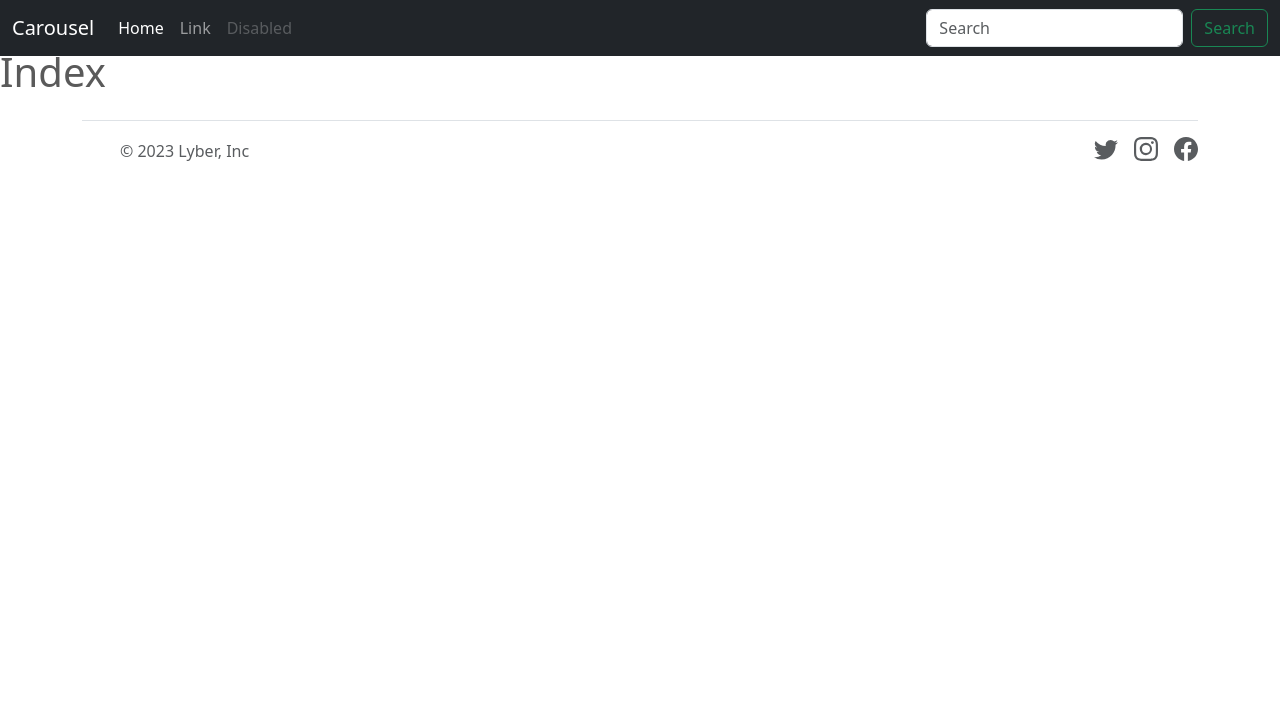
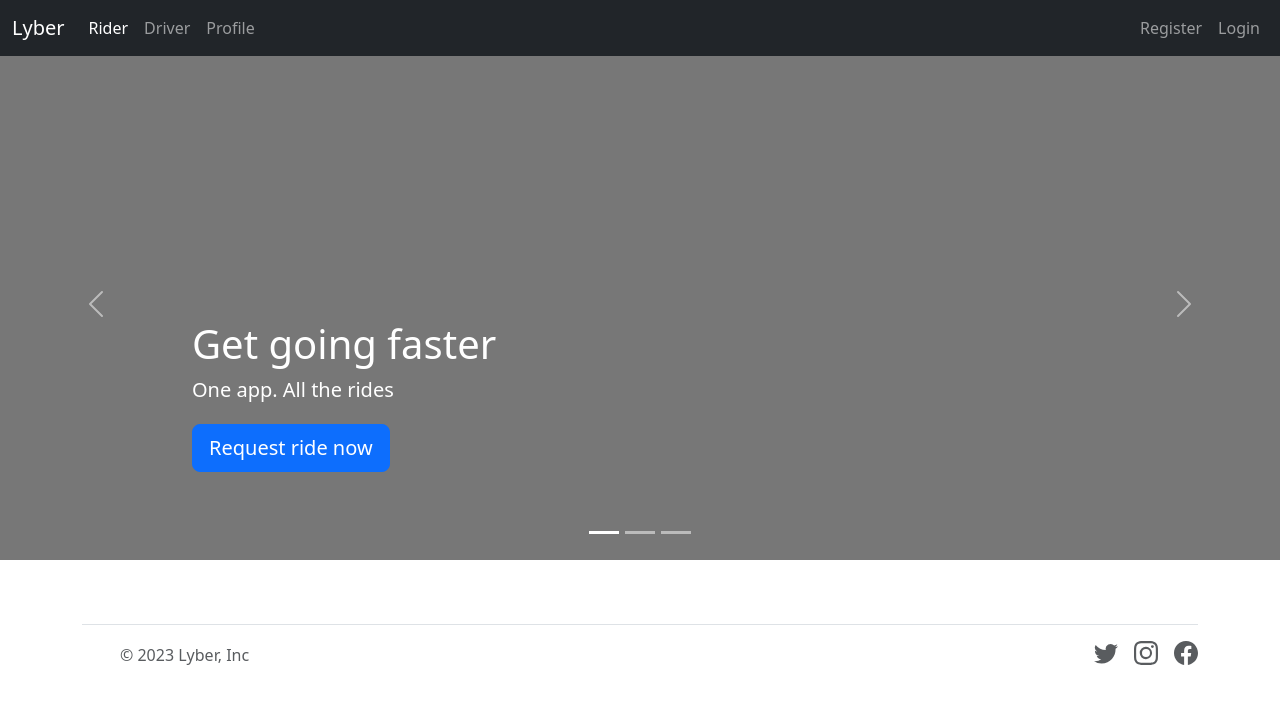
Before and after one commit to carolinechen99/ride-hailing-web, a Django app: template templates/pages/index.html in a window 1280 px wide. Shown: the top 704 px of the page. Run offline with Django 3.2, Linux system fonts and the light colour scheme; the template is opened without the code that fills it, so the values that code supplies are empty; some libraries are stand-ins or nearby versions.

Commit message:
add img materials and add login/sign up bar in nav

```diff
--- a/templates/pages/index.html
+++ b/templates/pages/index.html
@@ -2,6 +2,55 @@
 
 {% block content %}
 
-<h1>Index</h1>
+<div id="myCarousel" class="carousel slide" data-bs-ride="carousel">
+    <div class="carousel-indicators">
+      <button type="button" data-bs-target="#myCarousel" data-bs-slide-to="0" class="active" aria-current="true" aria-label="Slide 1"></button>
+      <button type="button" data-bs-target="#myCarousel" data-bs-slide-to="1" aria-label="Slide 2"></button>
+      <button type="button" data-bs-target="#myCarousel" data-bs-slide-to="2" aria-label="Slide 3"></button>
+    </div>
+    <div class="carousel-inner">
+      <div class="carousel-item active">
+        <svg class="bd-placeholder-img" width="100%" height="100%" xmlns="http://www.w3.org/2000/svg" aria-hidden="true" preserveAspectRatio="xMidYMid slice" focusable="false"><rect width="100%" height="100%" fill="#777"/></svg>
+        <div class="container">
+          <div class="carousel-caption text-start">
+            <h1>Get going faster</h1>
+            <p>One app. All the rides</p>
+            <p><a class="btn btn-lg btn-primary" href="#">Request ride now</a></p>
+          </div>
+        </div>
+      </div>
+      <div class="carousel-item">
+        <!-- import img from car.jpeg-->
+        <svg class="bd-placeholder-img" width="100%" height="100%" xmlns="http://www.w3.org/2000/svg" aria-hidden="true" preserveAspectRatio="xMidYMid slice" focusable="false"><rect width="100%" height="100%" fill="#777"/
+        ></svg>
+        <div class="container">
+          <div class="carousel-caption">
+            <h1>Share rides. Save cash.</h1>
+            <p></p>
+            <p><a class="btn btn-lg btn-primary" href="#">Try sharer mode</a></p>
+          </div>
+        </div>
+      </div>
+      <div class="carousel-item">
+        <svg class="bd-placeholder-img" width="100%" height="100%" xmlns="http://www.w3.org/2000/svg" aria-hidden="true" preserveAspectRatio="xMidYMid slice" focusable="false"><rect width="100%" height="100%" fill="#777"/></svg>
+        <div class="container">
+          <div class="carousel-caption text-end">
+            <h1>Earn money for being flexible.</h1>
+            <p></p>
+            <p><a class="btn btn-lg btn-primary" href="#">Become driver today</a></p>
+          </div>
+        </div>
+      </div>
+    </div>
+    <button class="carousel-control-prev" type="button" data-bs-target="#myCarousel" data-bs-slide="prev">
+      <span class="carousel-control-prev-icon" aria-hidden="true"></span>
+      <span class="visually-hidden">Previous</span>
+    </button>
+    <button class="carousel-control-next" type="button" data-bs-target="#myCarousel" data-bs-slide="next">
+      <span class="carousel-control-next-icon" aria-hidden="true"></span>
+      <span class="visually-hidden">Next</span>
+    </button>
+  </div>
+
 
 {% endblock %}
--- a/templates/partials/_nav.html
+++ b/templates/partials/_nav.html
@@ -2,26 +2,52 @@
 <header>
     <nav class="navbar navbar-expand-md navbar-dark fixed-top bg-dark">
       <div class="container-fluid">
-        <a class="navbar-brand" href="#">Carousel</a>
+        <a class="navbar-brand" href="#">Lyber</a>
         <button class="navbar-toggler" type="button" data-bs-toggle="collapse" data-bs-target="#navbarCollapse" aria-controls="navbarCollapse" aria-expanded="false" aria-label="Toggle navigation">
           <span class="navbar-toggler-icon"></span>
         </button>
         <div class="collapse navbar-collapse" id="navbarCollapse">
           <ul class="navbar-nav me-auto mb-2 mb-md-0">
             <li class="nav-item">
-              <a class="nav-link active" aria-current="page" href="#">Home</a>
+              <a class="nav-link active" aria-current="page" href="#">Rider</a>
             </li>
             <li class="nav-item">
-              <a class="nav-link" href="#">Link</a>
+              <a class="nav-link" href="#">Driver</a>
             </li>
             <li class="nav-item">
-              <a class="nav-link disabled">Disabled</a>
+              <a class="nav-link" href="#">Profile</a>
             </li>
           </ul>
-          <form class="d-flex" role="search">
+
+          <ul class="navbar-nav ml-auto">
+            <li
+            {% if 'register' == request.path %}
+            class="nav-item active mr-3"
+            {% else %}
+            class="nav-item mr-3"
+            {% endif %}
+            >
+              <a class="nav-link" href="{% url 'register' %}">
+                <i class="fas fa-user-plus"></i> Register</a>
+            </li>
+            <li
+            {% if 'login' == request.path %}
+            class="nav-item active mr-3"
+          {% else %}
+            class="nav-item mr-3"
+          {% endif %}
+            >
+              <a class="nav-link" href="{% url 'login' %}">
+                <i class="fas fa-sign-in-alt"></i>
+
+                Login</a>
+            </li>
+          </ul>
+
+          <!-- <form class="d-flex" role="search">
             <input class="form-control me-2" type="search" placeholder="Search" aria-label="Search">
             <button class="btn btn-outline-success" type="submit">Search</button>
-          </form>
+          </form> -->
         </div>
       </div>
     </nav>
--- /dev/null
+++ b/uber/static/css/carousel.css
@@ -0,0 +1,82 @@
+/* GLOBAL STYLES
+-------------------------------------------------- */
+/* Padding below the footer and lighter body text */
+
+body {
+  padding-top: 3rem;
+  padding-bottom: 3rem;
+  color: #5a5a5a;
+}
+
+
+/* CUSTOMIZE THE CAROUSEL
+-------------------------------------------------- */
+
+/* Carousel base class */
+.carousel {
+  margin-bottom: 4rem;
+}
+/* Since positioning the image, we need to help out the caption */
+.carousel-caption {
+  bottom: 3rem;
+  z-index: 10;
+}
+
+/* Declare heights because of positioning of img element */
+.carousel-item {
+  height: 32rem;
+}
+
+
+/* MARKETING CONTENT
+-------------------------------------------------- */
+
+/* Center align the text within the three columns below the carousel */
+.marketing .col-lg-4 {
+  margin-bottom: 1.5rem;
+  text-align: center;
+}
+/* rtl:begin:ignore */
+.marketing .col-lg-4 p {
+  margin-right: .75rem;
+  margin-left: .75rem;
+}
+/* rtl:end:ignore */
+
+
+/* Featurettes
+------------------------- */
+
+.featurette-divider {
+  margin: 5rem 0; /* Space out the Bootstrap <hr> more */
+}
+
+/* Thin out the marketing headings */
+/* rtl:begin:remove */
+.featurette-heading {
+  letter-spacing: -.05rem;
+}
+
+/* rtl:end:remove */
+
+/* RESPONSIVE CSS
+-------------------------------------------------- */
+
+@media (min-width: 40em) {
+  /* Bump up size of carousel content */
+  .carousel-caption p {
+    margin-bottom: 1.25rem;
+    font-size: 1.25rem;
+    line-height: 1.4;
+  }
+
+  .featurette-heading {
+    font-size: 50px;
+  }
+}
+
+@media (min-width: 62em) {
+  .featurette-heading {
+    margin-top: 7rem;
+  }
+}
```
Also changed, not shown: uber/static/img/car.jpeg (added), uber/static/img/driver.jpeg (added), uber/static/img/sharer.jpg (added).
